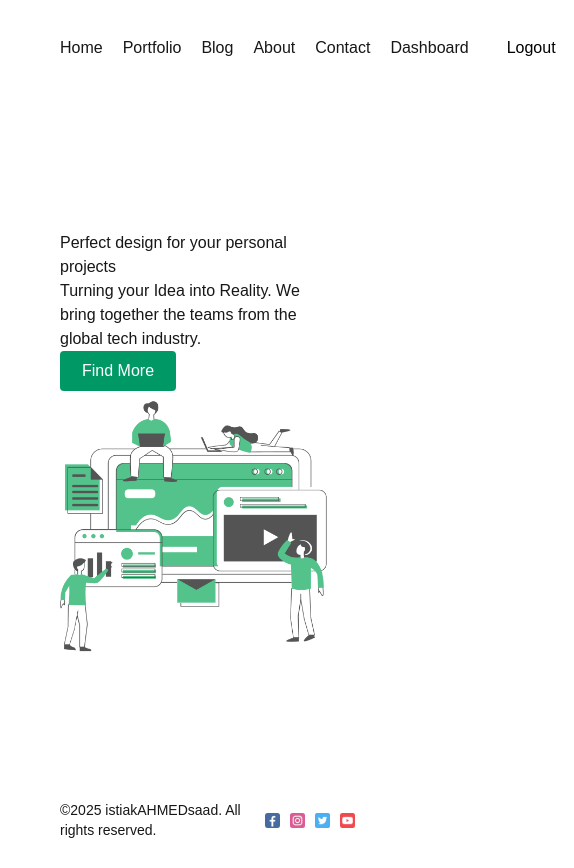
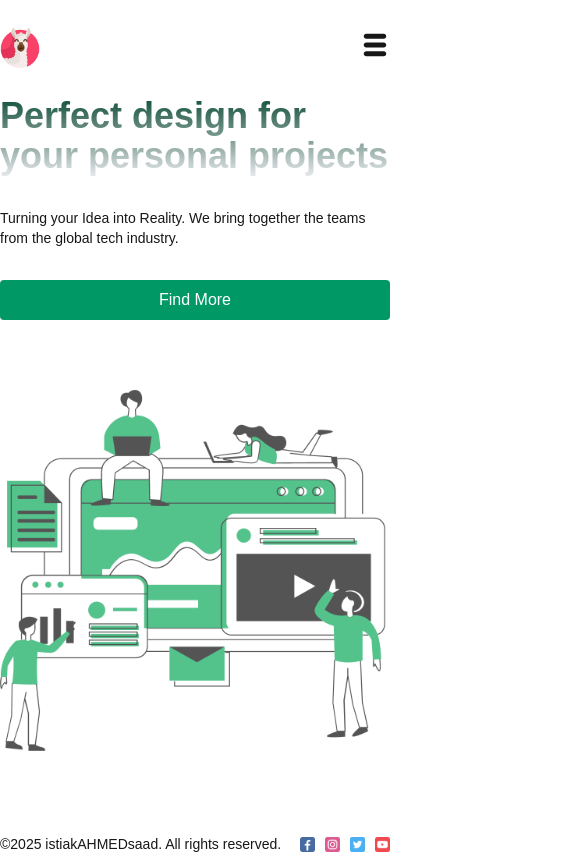
Before and after one commit to istiakAHMEDsaad/next-lamamia, a Next.js app: page / in a window 390 px wide. Shown: the whole page, 574 px wide, since content can reach past the window. Before the commit the page ends 844 px from the top, so only its background shows below. Built offline with nearby package versions, Linux system fonts and the light colour scheme.

Commit message:
add custom css

```diff
--- a/package.json
+++ b/package.json
@@ -11,7 +11,8 @@
   "dependencies": {
     "next": "^15.5.7",
     "react": "19.1.0",
-    "react-dom": "19.1.0"
+    "react-dom": "19.1.0",
+    "react-icons": "^5.5.0"
   },
   "devDependencies": {
     "@eslint/eslintrc": "^3",
--- a/src/app/globals.css
+++ b/src/app/globals.css
@@ -19,6 +19,15 @@
   }
 }
 
+@layer utilities {
+  .top-to-bottom-gradient {
+    -webkit-background-clip: text;
+    -webkit-text-fill-color: transparent;
+    background-clip: text;
+    color: transparent;
+  }
+}
+
 body {
   background: var(--background);
   color: var(--foreground);
--- a/src/app/layout.js
+++ b/src/app/layout.js
@@ -22,7 +22,7 @@ export default function RootLayout({ children }) {
   return (
     <html lang='en'>
       <body className={`${geistMono.variable} antialiased`}>
-        <div className='max-w-[1366px] min-h-screen mx-auto px-[60px] flex flex-col justify-between'>
+        <div className='md:max-w-[1366px] md:min-h-screen md:mx-auto md:px-[60px] md:flex md:flex-col md:justify-between'>
           <Navbar />
           {children}
           <Footer />
--- a/src/app/page.jsx
+++ b/src/app/page.jsx
@@ -3,11 +3,15 @@ import Hero from '@/assets/hero.png';
 
 export default function Home() {
   return (
-    <div>
+    <div className='container mx-auto'>
+      <div className='flex max-sm:flex-col md:flex-row items-center justify-center'>
         {/* text */}
-      <div>
-        <h1>Perfect design for your personal projects</h1>
-        <p>
+        <div className='flex-1 flex flex-col gap-8'>
+          <h1 className='text-4xl font-bold md:text-7xl bg-linear-to-b from-emerald-900 to-gray-200 top-to-bottom-gradient'>
+            Perfect design for your personal projects
+            {/* webkit-background-clip webkit-text-fill-color */}
+          </h1>
+          <p className='max-sm:text-sm'>
             Turning your Idea into Reality. We bring together the teams from the
             global tech industry.
           </p>
@@ -17,8 +21,13 @@ export default function Home() {
         </div>
 
         {/* image container */}
-      <div>
-        <Image src={Hero} alt='hero image' />
+        <div className='flex-1 max-sm:w-full'>
+          <Image
+            src={Hero}
+            alt='hero image'
+            className='h-[500px] object-contain'
+          />
+        </div>
       </div>
     </div>
   );
--- a/src/components/navbar/Navbar.jsx
+++ b/src/components/navbar/Navbar.jsx
@@ -4,8 +4,12 @@
 import Link from 'next/link';
 import Image from 'next/image';
 import lamaIcon from '@/assets/lama_icon.webp';
+import { TiThMenu, TiThMenuOutline } from 'react-icons/ti';
+import { useState } from 'react';
 
 const Navbar = () => {
+  const [isOpen, setIsOpen] = useState(false);
+
   const links = [
     {
       id: 1,
@@ -40,6 +44,7 @@ const Navbar = () => {
   ];
 
   return (
+    <div className='container mx-auto'>
       <div className='h-24 flex justify-between items-center'>
         <Link href={'/'}>
           <Image
@@ -49,7 +54,8 @@ const Navbar = () => {
           />
         </Link>
 
-      <div className='flex items-center gap-5'>
+        {/* medium */}
+        <div className='flex items-center gap-5 max-sm:hidden'>
           {links.map((item) => (
             <Link key={item.id} href={item.url}>
               {item.title}
@@ -62,6 +68,47 @@ const Navbar = () => {
             Logout
           </button>
         </div>
+
+        {/* mobile */}
+        <div className='relative sm:hidden'>
+          <button onClick={() => setIsOpen((prev) => !prev)}>
+            {isOpen ? <TiThMenuOutline size={30} /> : <TiThMenu size={30} />}
+          </button>
+
+          <div
+            className={`absolute right-0 top-12 z-50 w-48 rounded-xl
+            bg-white/20 backdrop-blur-xl border border-white/30 shadow-lg
+            transition-all duration-300
+            ${
+              isOpen
+                ? 'opacity-100 scale-100'
+                : 'opacity-0 scale-95 pointer-events-none'
+            }
+          `}
+          >
+            {/* menu items */}
+            <div className='flex flex-col p-4 gap-3 text-white'>
+              {links.map((item) => (
+                <Link
+                  key={item.id}
+                  href={item.url}
+                  onClick={() => setIsOpen(false)}
+                  className='hover:bg-white/20 rounded-md px-2 py-1 transition'
+                >
+                  {item.title}
+                </Link>
+              ))}
+
+              <button
+                className='mt-2 bg-white/80 text-black rounded-md py-1 hover:bg-white transition'
+                onClick={() => console.log('logout')}
+              >
+                Logout
+              </button>
+            </div>
+          </div>
+        </div>
+      </div>
     </div>
   );
 };
```
Also changed, not shown: 1 other file (tests, documents, lock files or other folders). Lines whose indentation alone changed are shown as unchanged.
